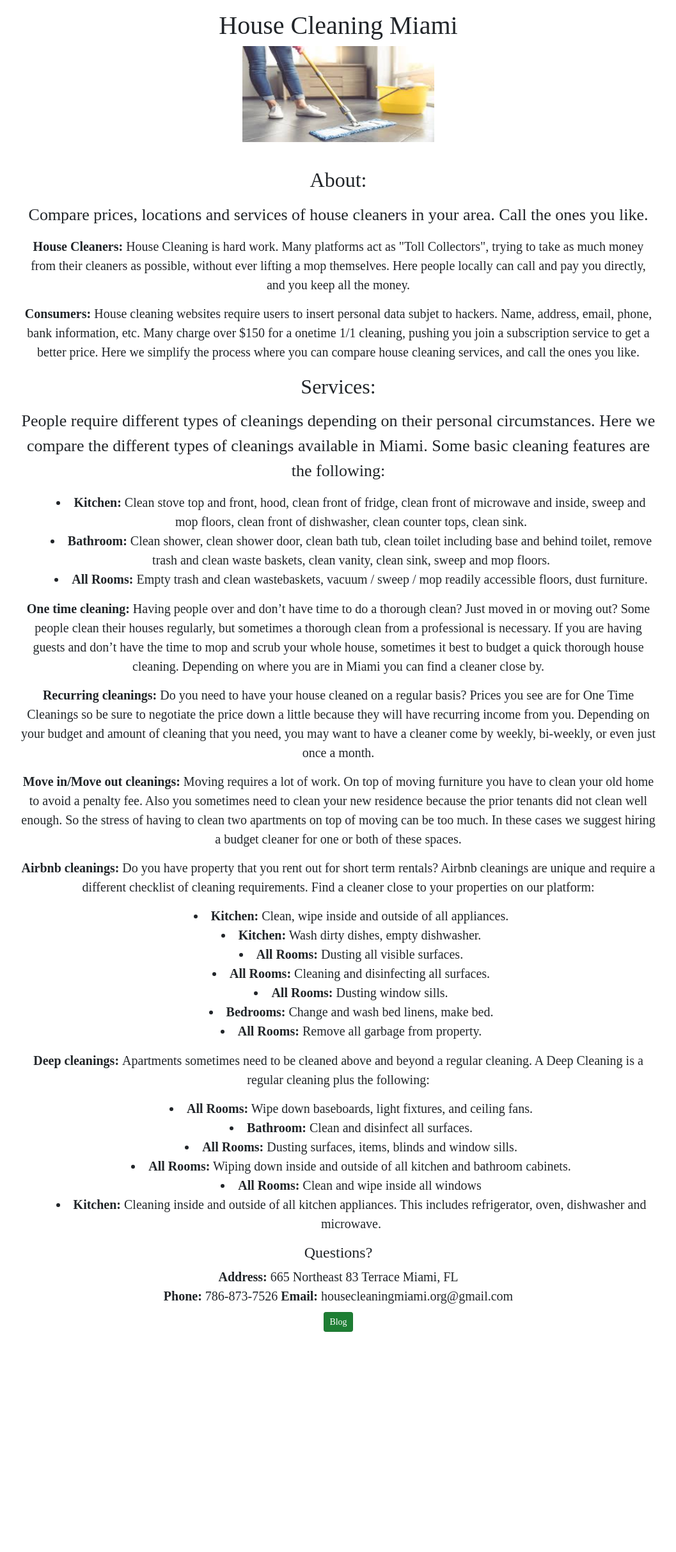
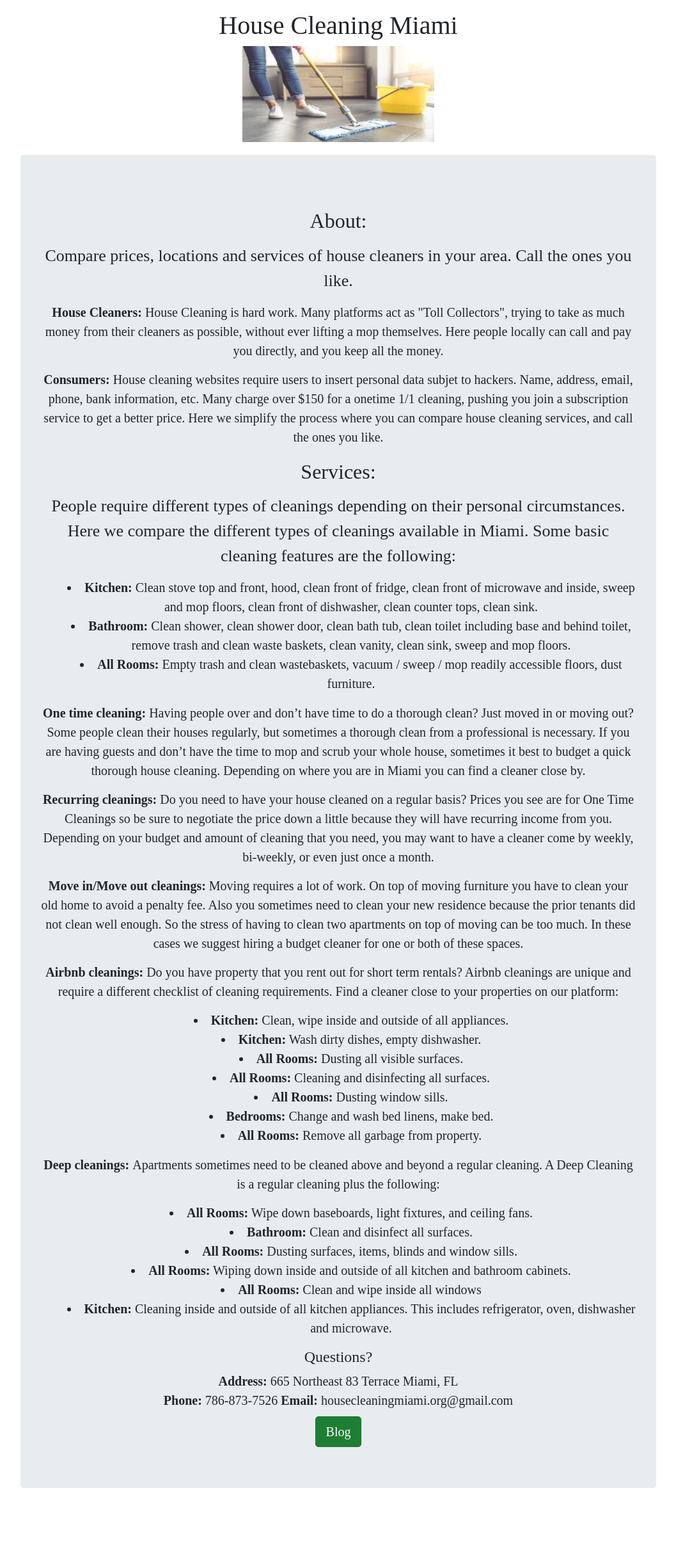
Before and after one commit to russell305/housekeeping, a Flask app: page /about in a window 1280 px wide. Shown: the part 69-2494 px from the top of the page at 64% size, without its empty margins (111-1168 px from the left). Before the commit the page ends 2150 px from the top, so only its background shows below. Run offline with Flask 2, Linux system fonts and the light colour scheme; some libraries are stand-ins or nearby versions.

Commit message:
jumbotron

```diff
--- a/templates/about.html
+++ b/templates/about.html
@@ -53,8 +53,8 @@
           color:darkgreen;
         }
 				button{
-					margin-top:0px;
-					margin-bottom: 40px;
+					margin-top:30px;
+					margin-bottom: 0px;
 				}
 				img{
 					width:300px;
@@ -142,6 +142,9 @@
 
 				<span itemprop="name"><h1>House Cleaning Miami</h1></span>
 				<img  src="{{ url_for("static", filename = "image/services1.jpg") }}" alt="House Cleaning"   >
+				<div class="jumbotron">
+
+
 				<h2>About:</h2>
 				<span itemprop="description"><p id ="top">Compare prices, locations and services of house cleaners in your area. Call the ones you like.</p></span>
 
@@ -227,8 +230,9 @@ In these cases we suggest hiring a budget cleaner for one or both  of these spac
 </div>
 
 <form action="{{ url_for('blogpage') }}" method="post">
- <button class="btn btn-success btn-sm active bp" aria-pressed="true">Blog</button>
+ <button class="btn btn-success btn-lg active bp" aria-pressed="true">Blog</button>
 </form>
+</div>
 </span>
 
   </div>
--- a/templates/blog4.html
+++ b/templates/blog4.html
@@ -2,7 +2,7 @@
 <!DOCTYPE html>
 <html>
 	<head>
-		<title>House Cleaning Miami: 10 Places</title>
+		<title>House Cleaning Miami: Clean Computer</title>
 
 		<meta name="viewport" content="width=device-width, initial-scale=1.0">
 		<link rel="shortcut icon" href="{{ url_for('static', filename='image/favicon.png') }}">
--- a/templates/signup.html
+++ b/templates/signup.html
@@ -157,6 +157,9 @@
 
   								<h1>House Cleaner Sign Up</h1>
 									<img  src="{{ url_for("static", filename = "image/cleaningservice.jpg") }}" alt="House Cleaning"   >
+									<div class="jumbotron">
+
+
   								<form action="{{ url_for('signup_check') }}" method="post"  enctype = "multipart/form-data">
 
 										<div class = "input-fields" >
@@ -306,6 +309,7 @@
 									<form action="{{ url_for('signin') }}" method="post">
 										<button class="btn btn-primary btn-sm active signin" aria-pressed="true">Sign In</button>
 									</form>
+									</div>
   								</div>
 
 									<!-- <h3 class="text-center">Subscribe $2.99 Month</h3> -->
```
Also changed, not shown: templates/blogpage.html (+5 -2 lines), templates/index.html (+9 -2 lines).
